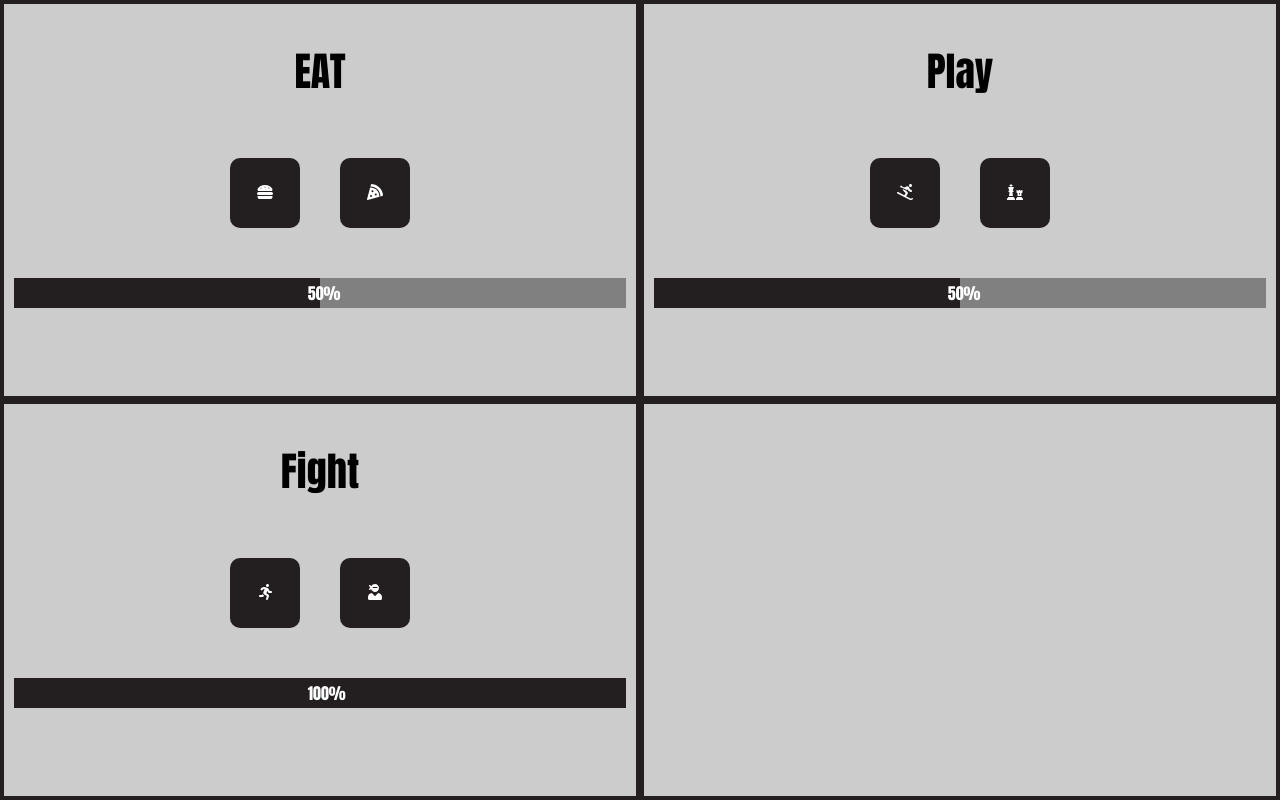
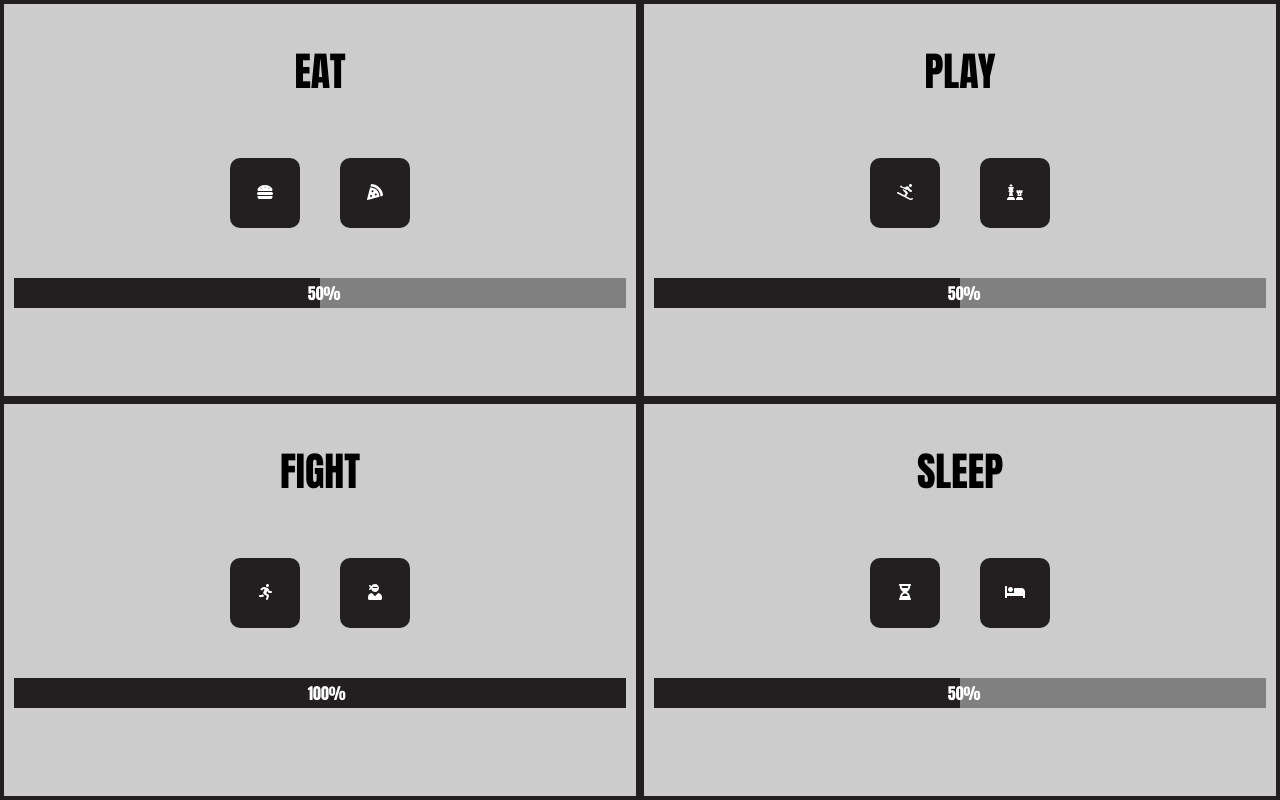
Before and after one commit to evangdesigns/tamagotchi, a website built with webpack: page src/index.html in a window 1280 px wide. Built offline with nearby package versions, Linux system fonts and the light colour scheme.

Commit message:
completed sleep

```diff
--- a/src/javascripts/components/fight.js
+++ b/src/javascripts/components/fight.js
@@ -28,7 +28,7 @@ const meterCheck = () => {
 const printFight = () => {
   let domString = '';
   domString += `
-    <h1>Fight</h1>
+    <h1>FIGHT</h1>
       <div class="selection">
   `;
   actions.forEach((action) => {
--- a/src/javascripts/components/play.js
+++ b/src/javascripts/components/play.js
@@ -28,7 +28,7 @@ const meterCheck = () => {
 const printPlay = () => {
   let domString = '';
   domString += `
-    <h1>Play</h1>
+    <h1>PLAY</h1>
       <div class="selection">
   `;
   for (let i = 0; i < activities.length; i += 1) {
--- /dev/null
+++ b/src/javascripts/components/sleep.js
@@ -0,0 +1,73 @@
+import utilities from '../helpers/utilities';
+
+const sleeps = [
+  {
+    id: 'sleep1',
+    name: 'nap',
+    points: 50,
+    icon: 'fas fa-hourglass-half',
+  },
+  {
+    id: 'sleep2',
+    name: 'deep sleep',
+    points: 60,
+    icon: 'fas fa-bed',
+  },
+];
+
+let energy = 50;
+
+const meterCheck = () => {
+  if (energy >= 100) {
+    energy = 100;
+  } if (energy <= 0) {
+    energy = 0;
+  }
+};
+
+const printSleep = () => {
+  let domString = '';
+  domString += `
+    <h1>SLEEP</h1>
+      <div class="selection">
+  `;
+  sleeps.forEach((action) => {
+    domString += `
+    <button type="button" id="${action.name}">
+      <i id="${action.id}" class="icon ${action.icon}"></i>
+    </button>
+    `;
+  });
+  domString += `
+  </div>
+  <div class="meter">
+    <p>${energy}%</p>
+    <span id="energyMeter"></span>
+  </div>
+  `;
+  utilities.printToDom('sleep', domString);
+  // eslint-disable-next-line no-use-before-define
+  sleepListener();
+};
+
+const adjustMeter = (e) => {
+  if (e.target.id === 'nap') {
+    energy += sleeps[0].points;
+  } else if (e.target.id === 'deep sleep') {
+    energy += sleeps[1].points;
+  }
+  meterCheck();
+  printSleep();
+  document.getElementById('energyMeter').style.width = `${energy}%`;
+};
+
+const sleepListener = () => {
+  document.getElementById('nap').addEventListener('click', (e) => {
+    adjustMeter(e);
+  });
+  document.getElementById('deep sleep').addEventListener('click', (e) => {
+    adjustMeter(e);
+  });
+};
+
+export default { printSleep };
--- a/src/javascripts/main.js
+++ b/src/javascripts/main.js
@@ -3,11 +3,13 @@ import '@fortawesome/fontawesome-free/js/all';
 import eat from './components/eat';
 import play from './components/play';
 import fight from './components/fight';
+import sleep from './components/sleep';
 
 const init = () => {
   eat.printEat();
   play.printPlay();
   fight.printFight();
+  sleep.printSleep();
 };
 
 init();
--- a/src/styles/main.scss
+++ b/src/styles/main.scss
@@ -86,4 +86,7 @@ button {
   #strengthMeter {
     width: 100%;
   }
+  #energyMeter {
+    width: 50%;
+  }
 }
```
